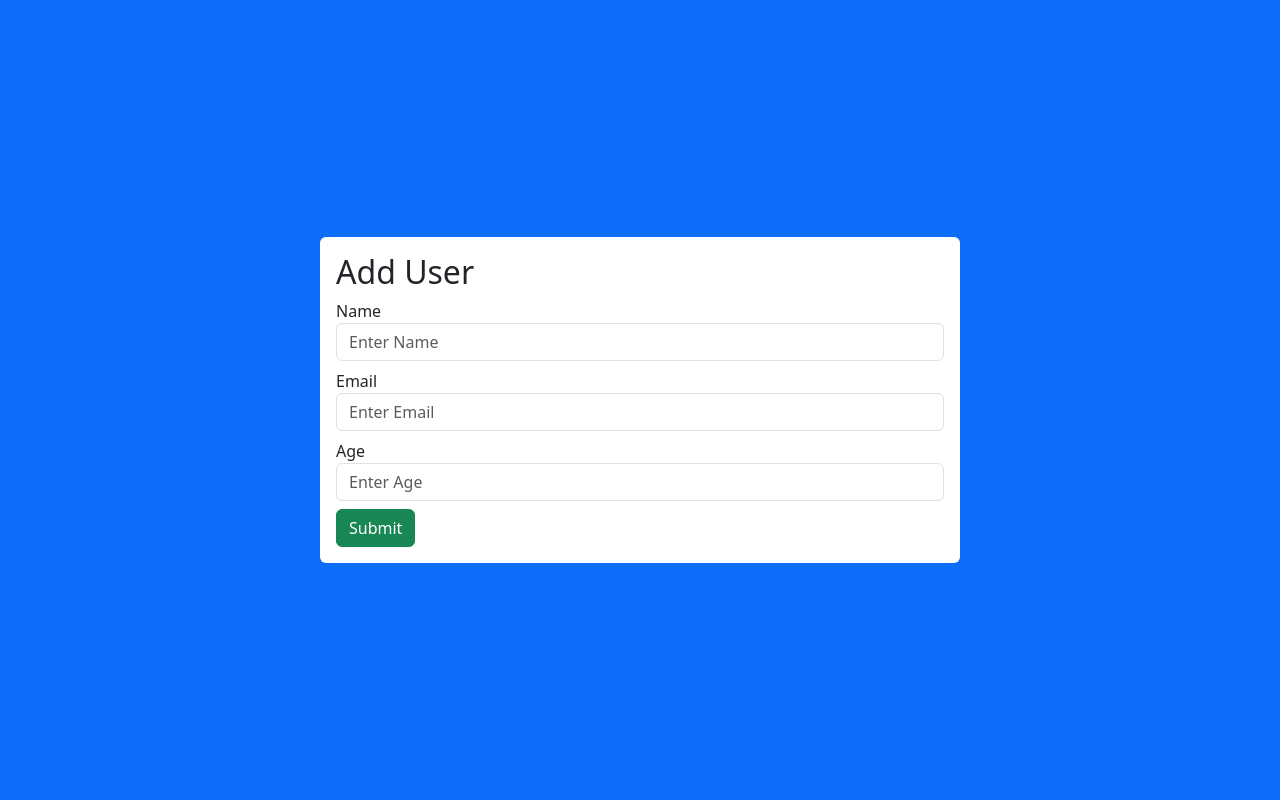
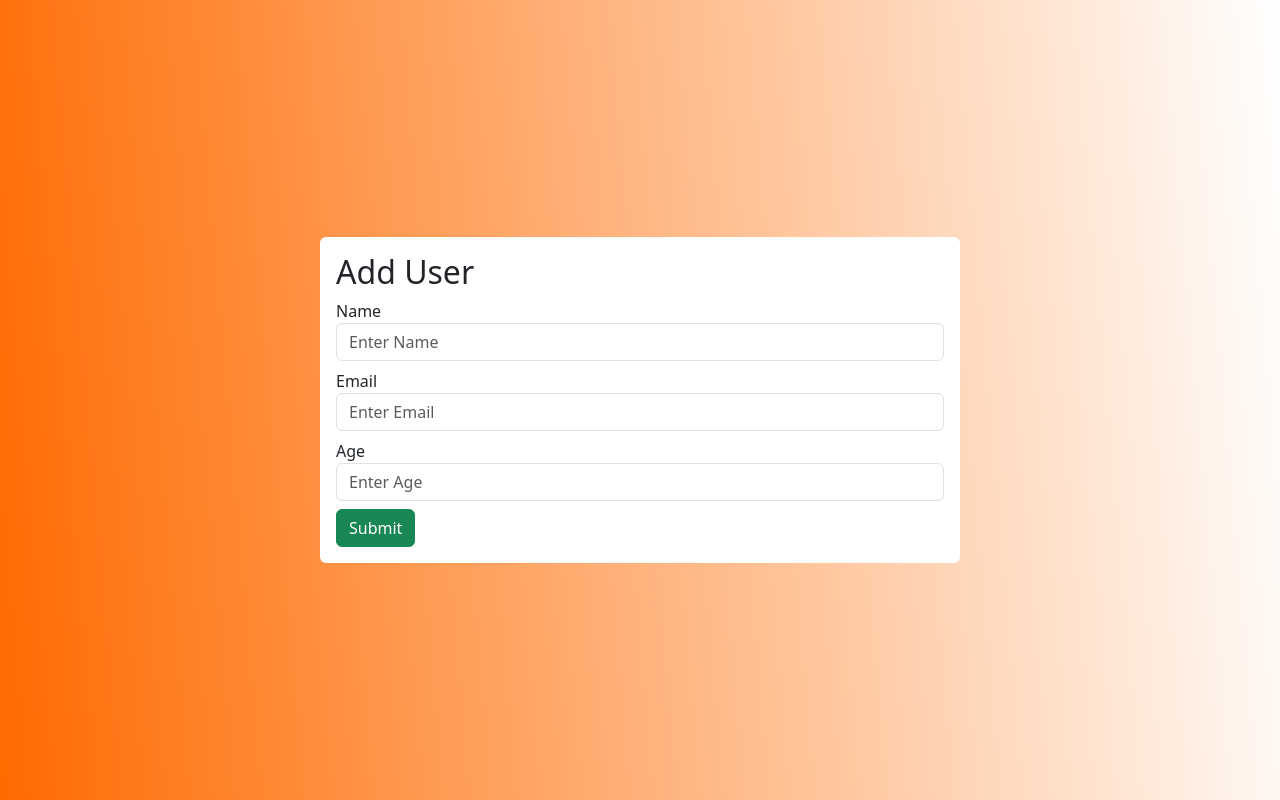
Before and after one commit to Harshithshetty07/crud-project, a React (Vite) app in the folder client/: page /create in a window 1280 px wide. Built offline with nearby package versions, Linux system fonts and the light colour scheme.

Commit message:
Update CreateUser.jsx

```diff
--- a/client/src/CreateUser.jsx
+++ b/client/src/CreateUser.jsx
@@ -22,24 +22,24 @@ const Submit = (e) => {
 
 
   return(
-    <div className="d-flex vh-100 bg-primary justify-content-center align-items-center">
+    <div className="d-flex vh-100 justify-content-center align-items-center" id="create">
         <div className="w-50 bg-white rounded p-3">
             <form onSubmit={Submit}>
                 <h2>Add User</h2>
                 <div className="mb-2">
                     <label htmlFor="">Name</label>
                     <input type="text" placeholder="Enter Name" className="form-control"
-                     onChange={(e) => setName(e.target.value)} />
+                     onChange={(e) => setName(e.target.value)}required />
                 </div>
                 <div className="mb-2">
                     <label htmlFor="">Email</label>
                     <input type="emial" placeholder="Enter Email" className="form-control"
-                    onChange={(e) => setEmail(e.target.value)}/>
+                    onChange={(e) => setEmail(e.target.value)} required/>
                 </div>
                 <div className="mb-2">
                     <label htmlFor="">Age</label>
                     <input type="text" placeholder="Enter Age" className="form-control"
-                    onChange={(e) => setAge(e.target.value)}/>
+                    onChange={(e) => setAge(e.target.value)} required/>
                 </div>
                 <button className="btn btn-success">Submit</button>
             </form>
```
